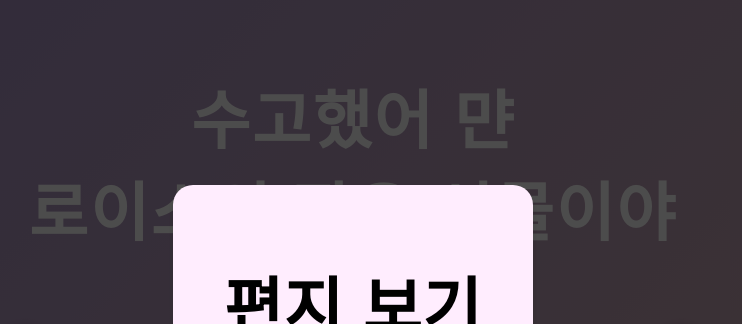
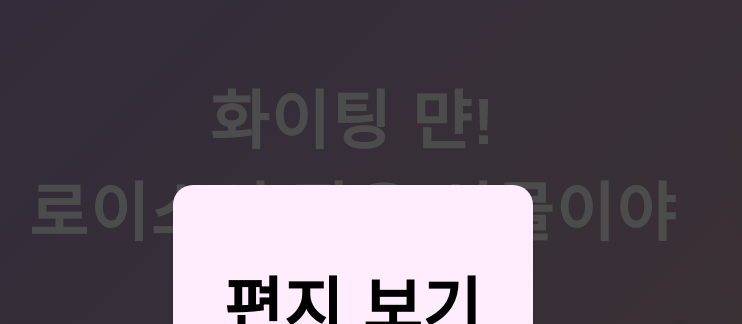
Before and after one commit to bnst8/bnst8.github.io, a plain HTML site: page index.html in a window 1280 px wide. Shown: the top 324 px of the page, without its empty margins (287-1029 px from the left). Drawn offline with Linux system fonts and the light colour scheme; grey boxes are pictures that could not be loaded; a web font is replaced by a local one.

Commit message:
Update index.html

```diff
--- a/index.html
+++ b/index.html
@@ -26,7 +26,7 @@
 
     <div class="message-overlay"></div> <!-- 배경 어두운 부분 -->
     <div class="container">
-        <h2>수고했어 먄<br>로이스의 작은 선물이야</h2>
+        <h2>화이팅 먄!<br>로이스의 작은 선물이야</h2>
         <div class="message-list" id="message-list"></div> <!-- 아이콘을 여기에 동적으로 추가 -->
     </div>
     <script src="script.js"></script>
```
